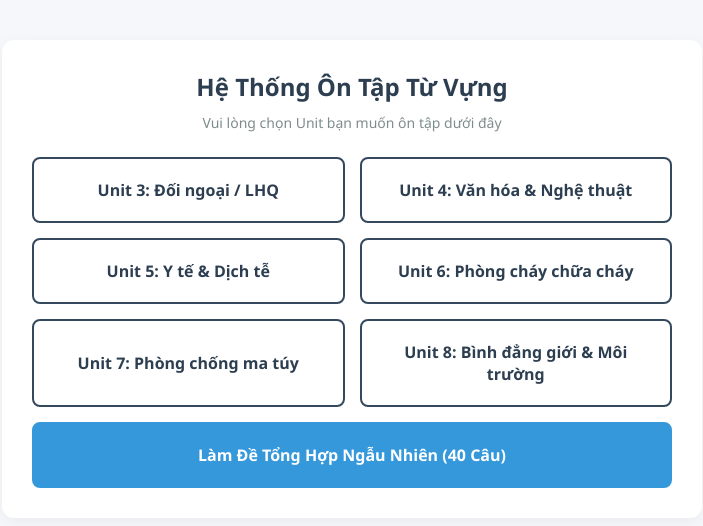
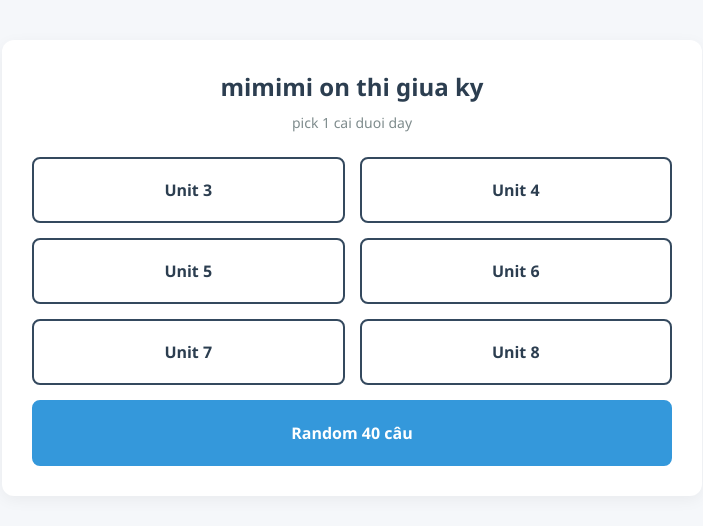
Before and after one commit to baninini33/Translation-2, a plain HTML site: page index.html in a window 1280 px wide. Shown: the whole page, without its empty margins (288-991 px from the left). Drawn offline with Linux system fonts and the light colour scheme.

Commit message:
Update index.html

```diff
--- a/index.html
+++ b/index.html
@@ -3,7 +3,7 @@
 <head>
     <meta charset="UTF-8">
     <meta name="viewport" content="width=device-width, initial-scale=1.0">
-    <title>Hệ thống Ôn tập Từ vựng Biên dịch theo Unit</title>
+    <title>helo xih chao</title>
     <style>
         :root {
             --primary: #2c3e50;
@@ -238,17 +238,17 @@
 
     <!-- MÀN HÌNH CHỌN UNIT -->
     <div class="container" id="menu-container">
-        <h1>Hệ Thống Ôn Tập Từ Vựng</h1>
-        <div class="subtitle">Vui lòng chọn Unit bạn muốn ôn tập dưới đây</div>
+        <h1>mimimi on thi giua ky</h1>
+        <div class="subtitle">pick 1 cai duoi day</div>
 
         <div class="menu-grid">
-            <button class="menu-btn" onclick="startQuizByUnit(3)">Unit 3: Đối ngoại / LHQ</button>
-            <button class="menu-btn" onclick="startQuizByUnit(4)">Unit 4: Văn hóa & Nghệ thuật</button>
-            <button class="menu-btn" onclick="startQuizByUnit(5)">Unit 5: Y tế & Dịch tễ</button>
-            <button class="menu-btn" onclick="startQuizByUnit(6)">Unit 6: Phòng cháy chữa cháy</button>
-            <button class="menu-btn" onclick="startQuizByUnit(7)">Unit 7: Phòng chống ma túy</button>
-            <button class="menu-btn" onclick="startQuizByUnit(8)">Unit 8: Bình đẳng giới & Môi trường</button>
-            <button class="menu-btn all-units" onclick="startQuizByUnit('all')">Làm Đề Tổng Hợp Ngẫu Nhiên (40 Câu)</button>
+            <button class="menu-btn" onclick="startQuizByUnit(3)">Unit 3</button>
+            <button class="menu-btn" onclick="startQuizByUnit(4)">Unit 4</button>
+            <button class="menu-btn" onclick="startQuizByUnit(5)">Unit 5</button>
+            <button class="menu-btn" onclick="startQuizByUnit(6)">Unit 6</button>
+            <button class="menu-btn" onclick="startQuizByUnit(7)">Unit 7</button>
+            <button class="menu-btn" onclick="startQuizByUnit(8)">Unit 8</button>
+            <button class="menu-btn all-units" onclick="startQuizByUnit('all')">Random 40 câu</button>
         </div>
     </div>
 
```
